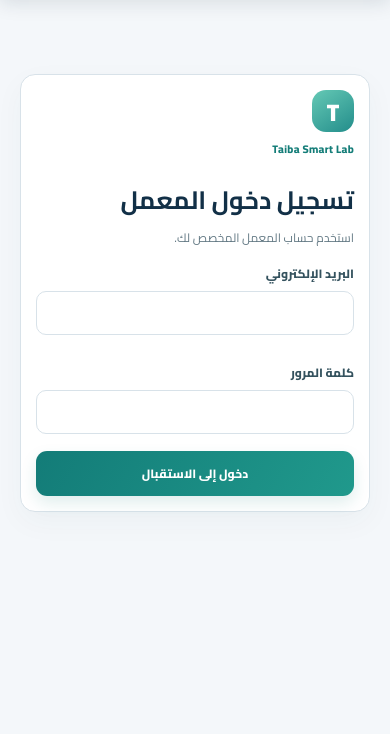
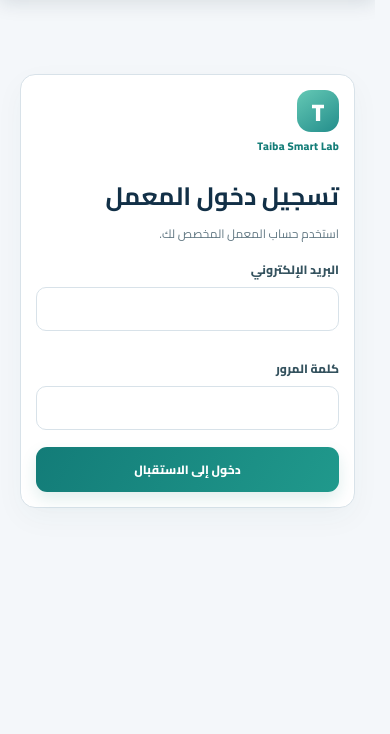
Before and after one commit to teba-labs/teba-saas-demo, a plain HTML site: page app/reception.html in a window 390 px wide. Shown: the part 110-844 px from the top of the page. Drawn offline with Linux system fonts and the light colour scheme; a script that the page names is missing.

Commit message:
Apply shared responsive app viewport rules

```diff
--- a/app/reception.html
+++ b/app/reception.html
@@ -9,6 +9,7 @@
   <link rel="preconnect" href="https://fonts.googleapis.com">
   <link rel="preconnect" href="https://fonts.gstatic.com" crossorigin>
   <link rel="stylesheet" href="../assets/css/reception.css">
+  <link rel="stylesheet" href="../assets/css/app-viewport.css">
   <script>if('serviceWorker' in navigator){window.addEventListener('load',()=>navigator.serviceWorker.register('../service-worker.js').catch(()=>{}));}</script>
 </head>
 <body>
```
